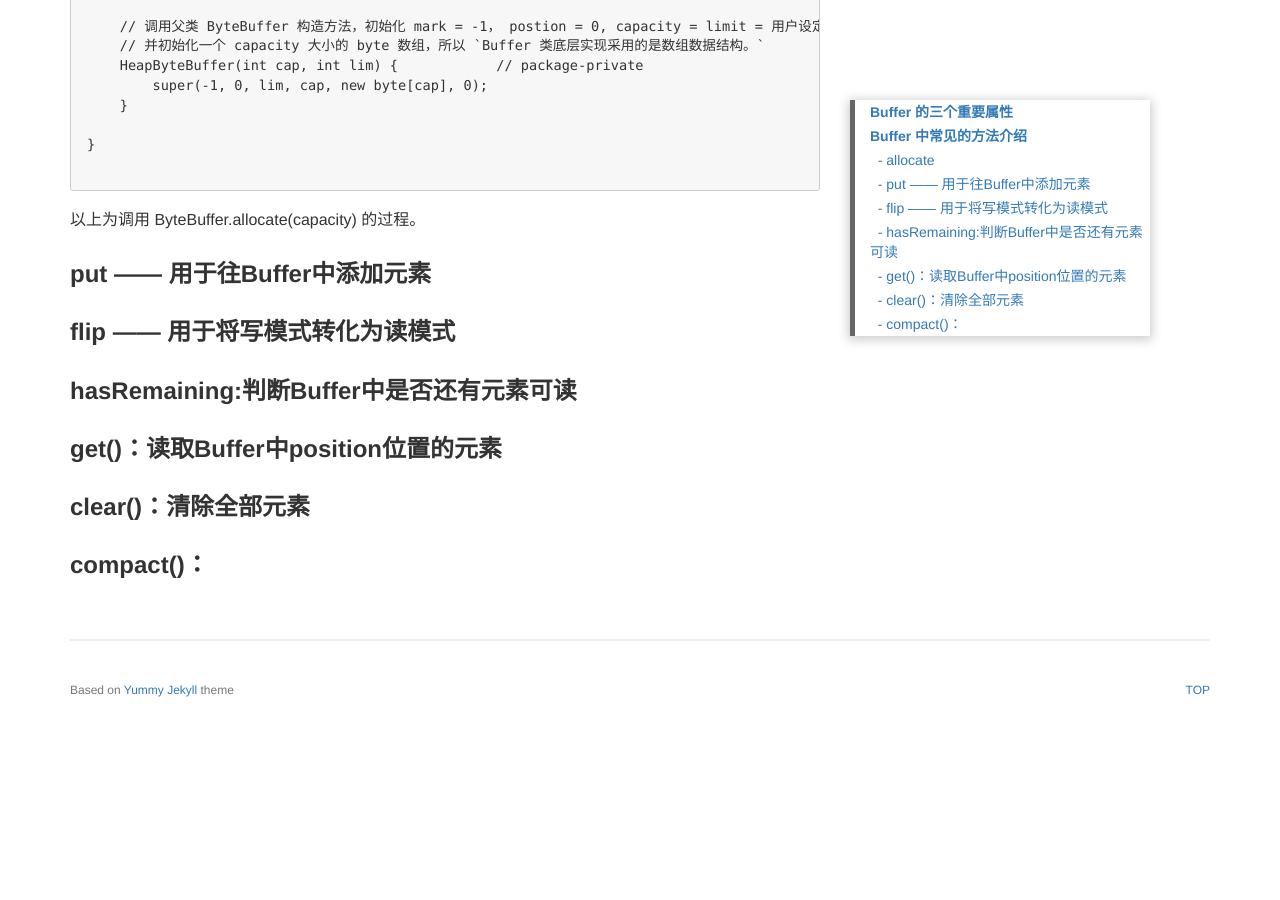
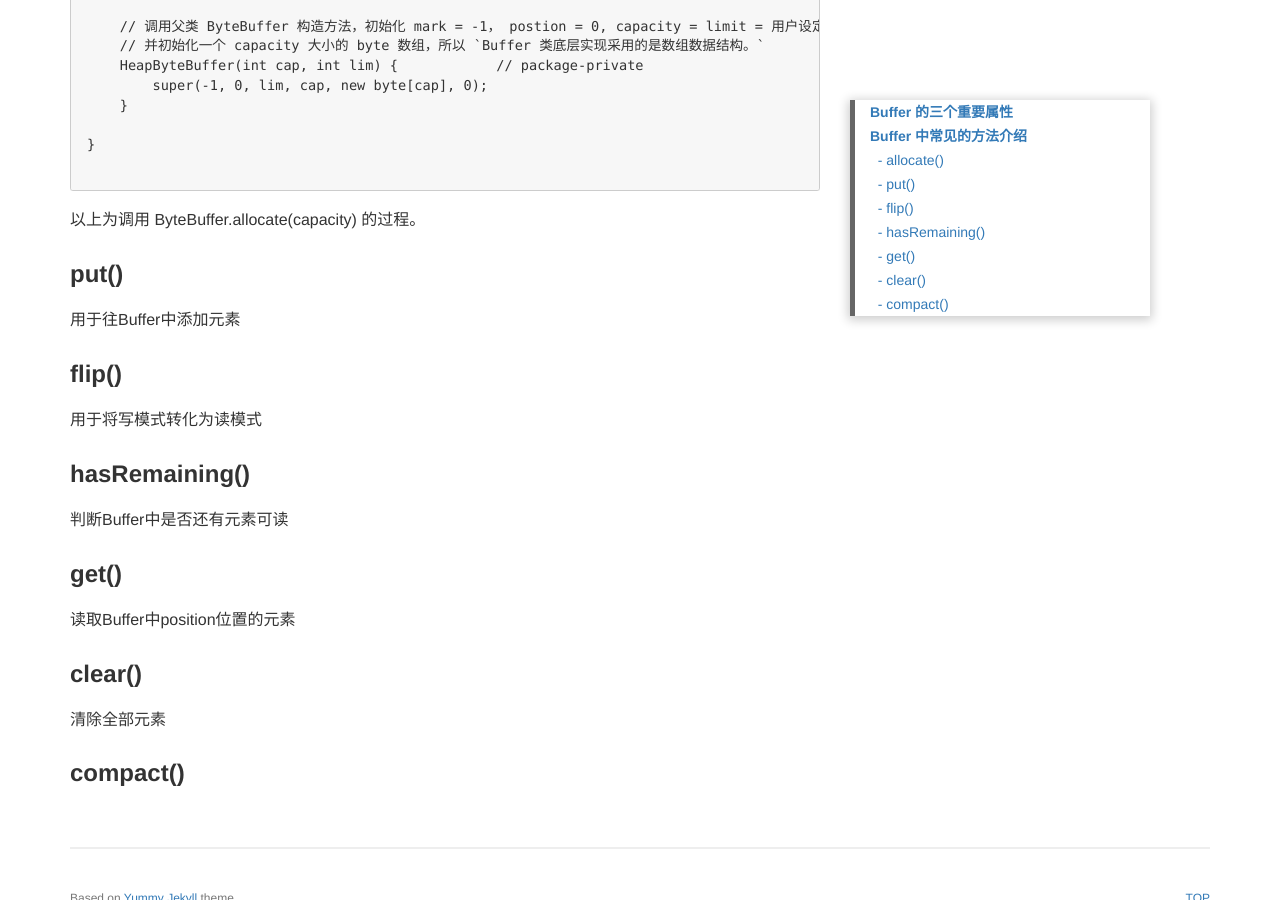
Before and after one commit to whatilove/whatilove.github.io, a Jekyll site: the page built from _posts/notebook/2018-1-4-NIO 编程（二）Buffer.md, in a window 1280 px wide and 900 px high, scrolled down 3417 px. Built offline with Jekyll 4.4.1, drawn with Linux system fonts in a browser that asks for light colours; a script that is not in the unit is left out; before the commit the page ends 4138 px from its top, so only the background shows below that.

Commit message:
edit buffer

````diff
--- a/_posts/notebook/2018-1-4-NIO 编程（二）Buffer.md
+++ b/_posts/notebook/2018-1-4-NIO 编程（二）Buffer.md
@@ -91,7 +91,7 @@ Buffer 类源码分析：
 
 ## Buffer 中常见的方法介绍
 
-### allocate
+### allocate()
 
 要想获得一个 Buffer 对象首先要进行分配。 每一个 Buffer 子类都有一个 allocate 方法。
 
@@ -135,14 +135,24 @@ class HeapByteBuffer extends ByteBuffer {
 ```
 以上为调用 ByteBuffer.allocate(capacity) 的过程。
 
-### put —— 用于往Buffer中添加元素
+### put()
 
-### flip —— 用于将写模式转化为读模式
+用于往Buffer中添加元素
 
-### hasRemaining:判断Buffer中是否还有元素可读
+### flip()
 
-### get()：读取Buffer中position位置的元素
+用于将写模式转化为读模式
 
-### clear()：清除全部元素
+### hasRemaining()
 
-### compact()：
+判断Buffer中是否还有元素可读
+
+### get()
+
+读取Buffer中position位置的元素
+
+### clear()
+
+清除全部元素
+
+### compact()
````
